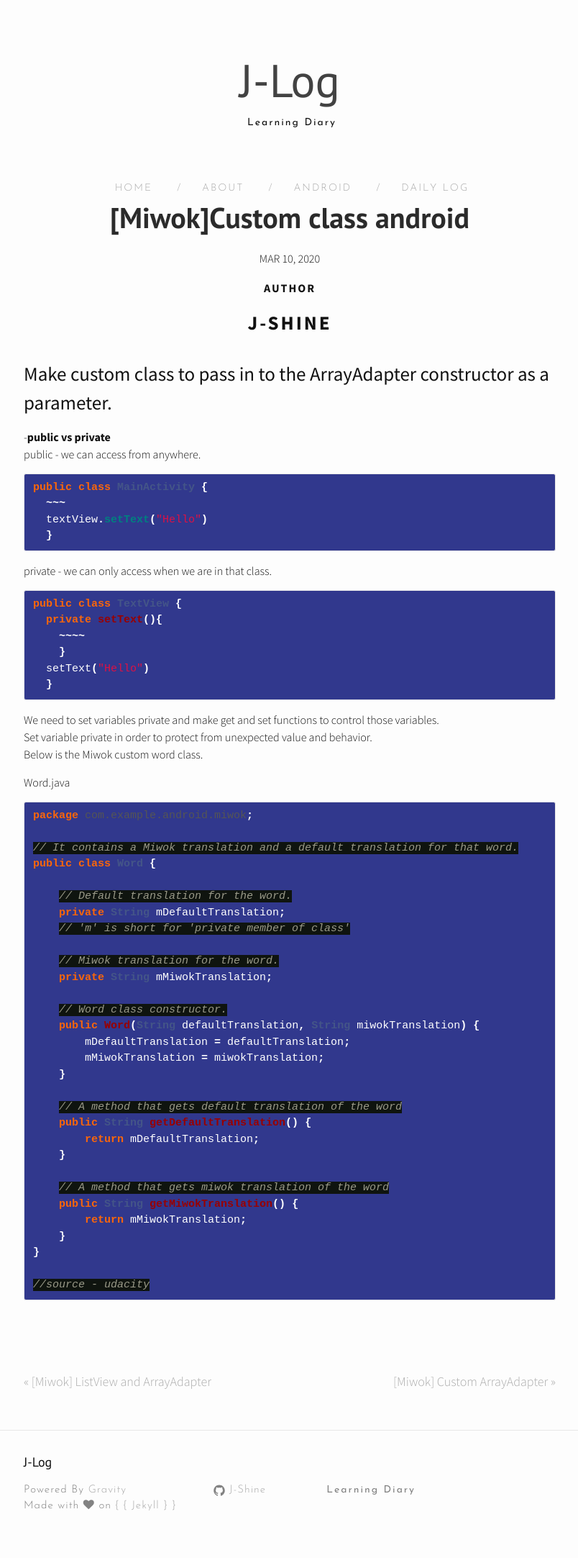
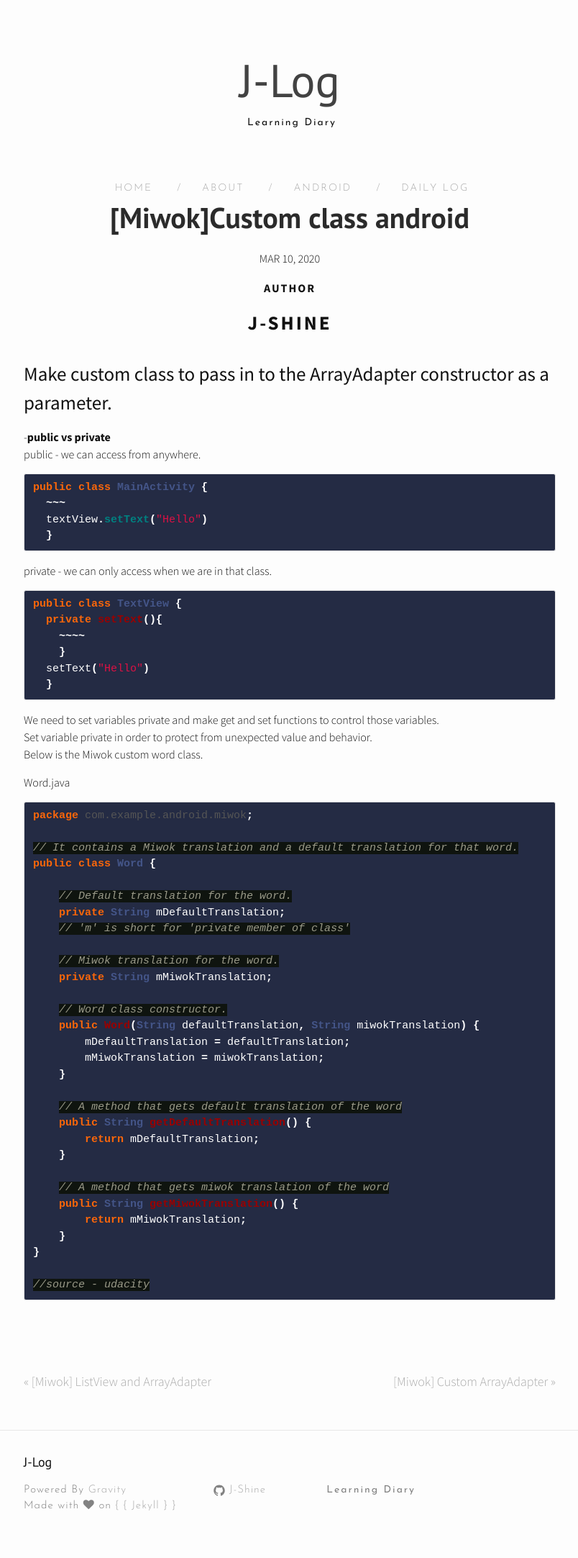
Before and after one commit to J-Shine/J-Shine.github.io, a Jekyll site: the page built from _posts/2020-03-10-custom-class.markdown, in a window 1280 px wide. Shown: the whole page at 72% size, without its empty margins (237-1041 px from the left). Built offline with Jekyll 4.4.1, drawn with Linux system fonts in a browser that asks for light colours; nearby versions of some CDN libraries; comment, search, counter and statistics services are not loaded.

Commit message:
Update _color.scss

```diff
--- a/_sass/_color.scss
+++ b/_sass/_color.scss
@@ -14,7 +14,7 @@ $l-brand-color:      #2a7ae2;
 $l-grey-color:       #828282;
 $l-grey-color-light: lighten($l-grey-color, 40%);
 $l-grey-color-dark:  darken($l-grey-color, 25%);
-$l-code: #31388D;
+$l-code: #242B44;
 $l-crimson: #DC143C;
 $l-nav: $l-link-color;
 $l-page: $l-link-color;
```
